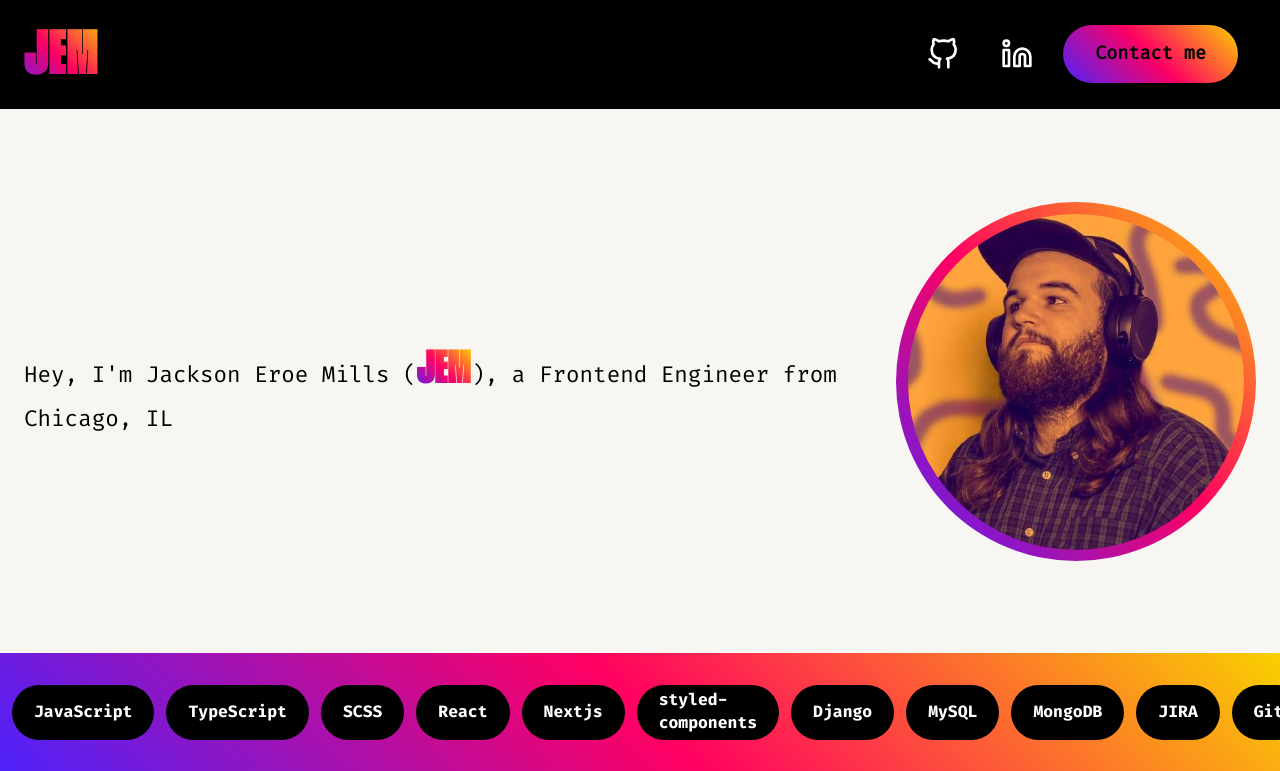
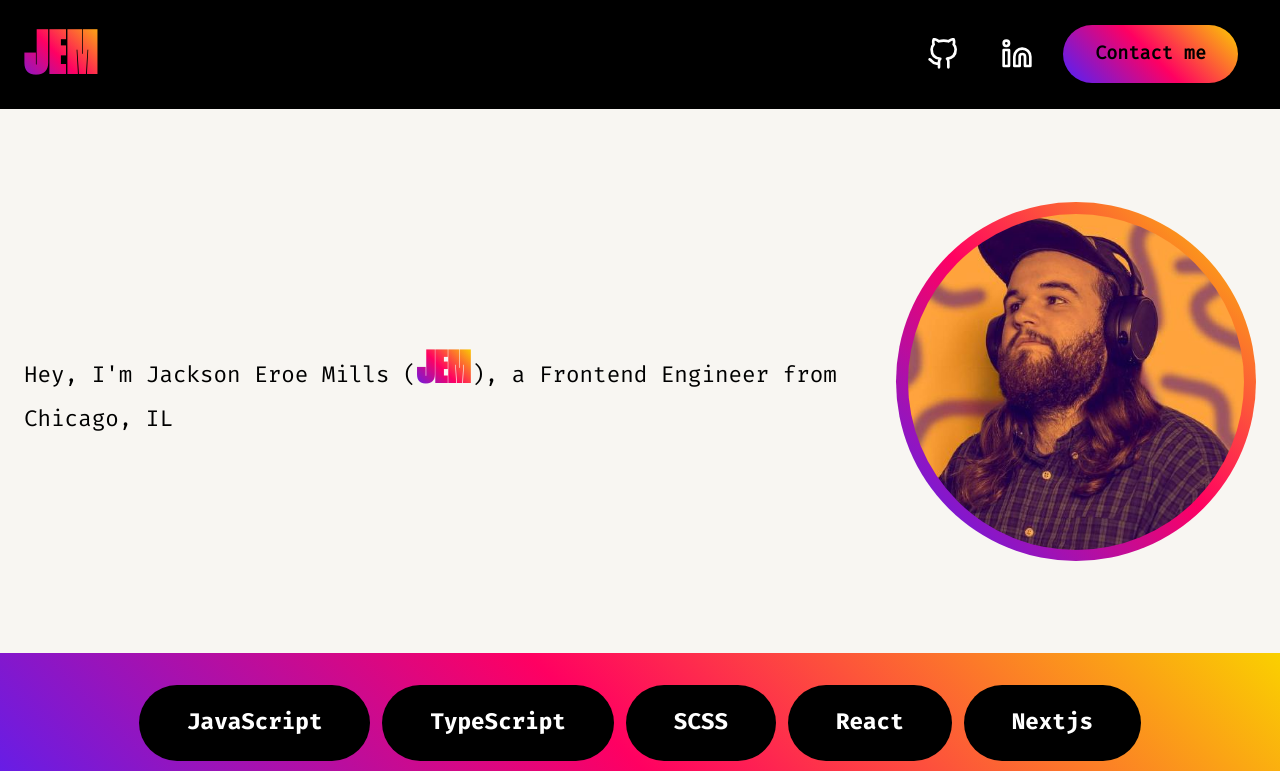
Before and after one commit to Jacksonmills/portfolio, a Next.js app: page / in a window 1280 px wide. Shown: the top 771 px of the page. Built offline with nearby package versions, Linux system fonts and the light colour scheme.

Commit message:
fixed weird desktop snapscroll bug

```diff
--- a/src/components/ScrollSnap.tsx
+++ b/src/components/ScrollSnap.tsx
@@ -7,7 +7,6 @@ export default styled.div`
   padding: 12px;
   overflow-x: scroll;
   scroll-snap-type: x mandatory;
-  cursor: grab;
 
   > * {
     scroll-snap-align: start;
--- a/src/components/TechCard.tsx
+++ b/src/components/TechCard.tsx
@@ -14,20 +14,23 @@ const Wrapper = styled.div`
   display: flex;
   align-items: center;
   justify-content: center;
-  padding: 4px 22px;
   border-radius: 50px;
   color: ${COLORS.white};
   background-color: ${COLORS.black};
 
-  font-size: ${14 / 16}rem;
+  padding: 4px 22px;
   @media (min-width: 768px) {
-    font-size: ${18 / 16}rem;
+    padding: 22px 48px;
   }
 `;
 
 const Text = styled.span`
-  font-size: ${16 / 16}rem;
   font-family: 'firaCodeBold';
+
+  font-size: ${14 / 16}rem;
+  @media (min-width: 768px) {
+    font-size: ${22 / 16}rem;
+  }
 `;
 
 export default TechCard;
--- a/src/components/TechList.tsx
+++ b/src/components/TechList.tsx
@@ -7,9 +7,9 @@ import ScrollSnap from './ScrollSnap';
 function TechList({ tech }: { tech: string[]; }) {
   return (
     <Wrapper>
-      <ScrollSnap>
+      <StyledScrollSnap>
         {tech.map((tech, index) => (<TechCard key={index}>{tech}</TechCard>))}
-      </ScrollSnap>
+      </StyledScrollSnap>
     </Wrapper>
   );
 }
@@ -20,4 +20,13 @@ const Wrapper = styled.div`
   padding: 20px 0;
 `;
 
+const StyledScrollSnap = styled(ScrollSnap)`
+  @media (min-width: 768px) {
+    overflow-x: visible;
+    flex-wrap: wrap;
+    align-items: center;
+    justify-content: center;
+  }
+`;
+
 export default TechList;
```
